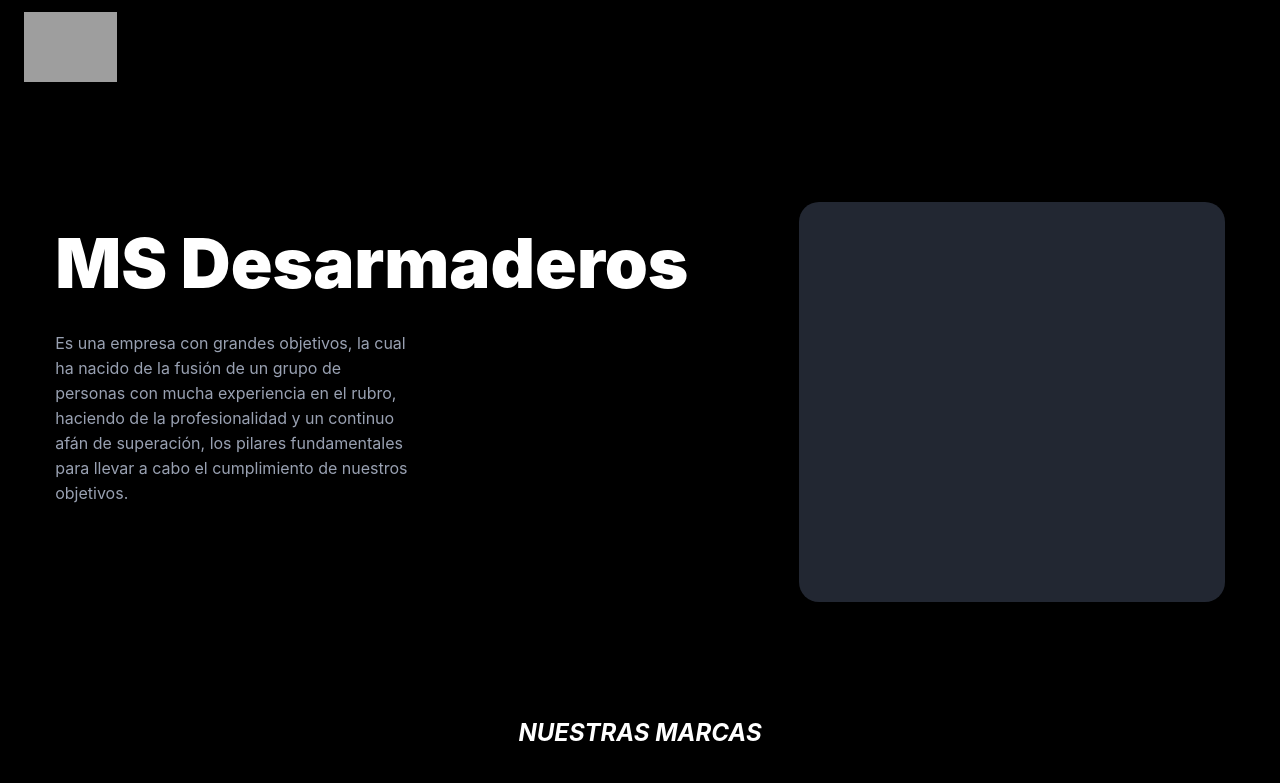
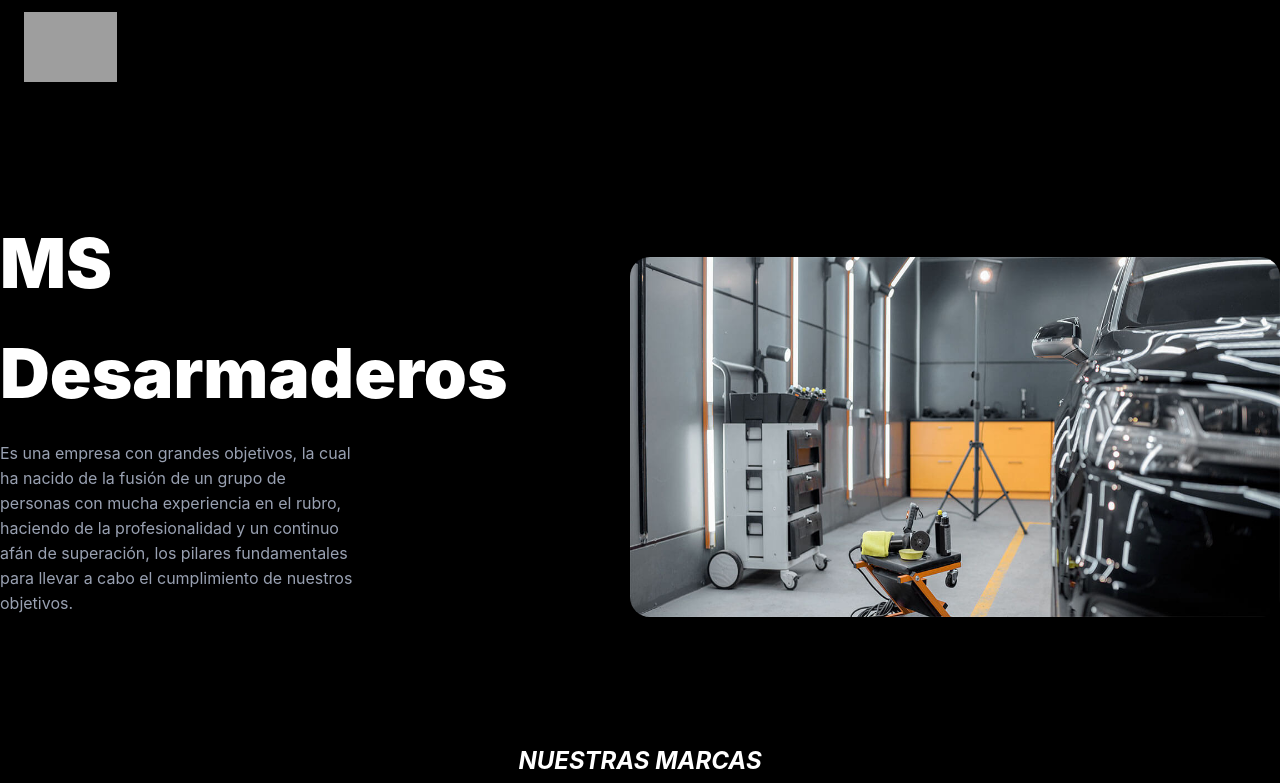
Before and after one commit to NicolasFranzese/msdesarmaderos, a React (Create React App) app: page / in a window 1280 px wide. Shown: the top 783 px of the page. Built offline with nearby package versions, Linux system fonts and the light colour scheme; grey boxes are pictures that could not be loaded.

Commit message:
principal image and maps details

```diff
--- a/src/App.css
+++ b/src/App.css
@@ -58,10 +58,17 @@
   margin-bottom: 6px;
 }
 
-.column-div {
-  background-color: #222732;
-  width: 426px;
-  height: 400px;
+.image-container {
+  background: transparent;
+  width: 650px;
+  height: 360px;
+  margin-top: 55px;
+}
+
+
+.image-parameters {
+  width: 100%;
+  height: 100%;
   border-radius: 20px;
 }
 
@@ -350,6 +357,7 @@
   font-style: italic;
 
 }
+
 .distribution-structure2 {
 
   display: flex;
@@ -368,8 +376,8 @@
   width: 50%;
 }
 
-.subtittle-text{
-  color:white;
+.subtittle-text {
+  color: white;
   font-size: 18px;
   font-weight: inherit;
   font-style: italic;
--- a/src/App.js
+++ b/src/App.js
@@ -13,9 +13,9 @@ import team from "./images/team.png";
 import finanzas from "./images/finanzas.png";
 import ubicacion from "./images/ubicacion.png";
 import telefono from "./images/telefono2.png";
-import maps from "./images/maps.png";
 import clean from "./images/clean.jpg"
 import clean2 from "./images/clean2.jpg"
+import desarmadero from "./images/desarmadero.jpg"
 
 function App() {
   return (
@@ -41,7 +41,9 @@ function App() {
             </div>
           </div>
           <div>
-            <div className="column-div"></div>
+            <div className="image-container">
+              <img className="image-parameters" src={desarmadero}></img>
+            </div>
           </div>
         </div>
 
```
Also changed, not shown: src/images/desarmadero.jpg (added), src/images/holograma.jpg (added). Lines whose indentation alone changed are shown as unchanged.
